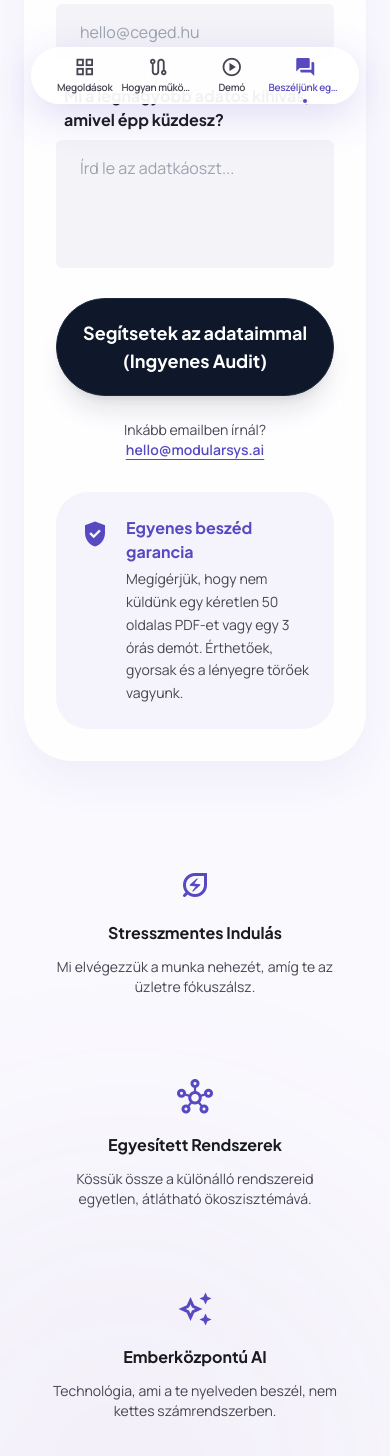
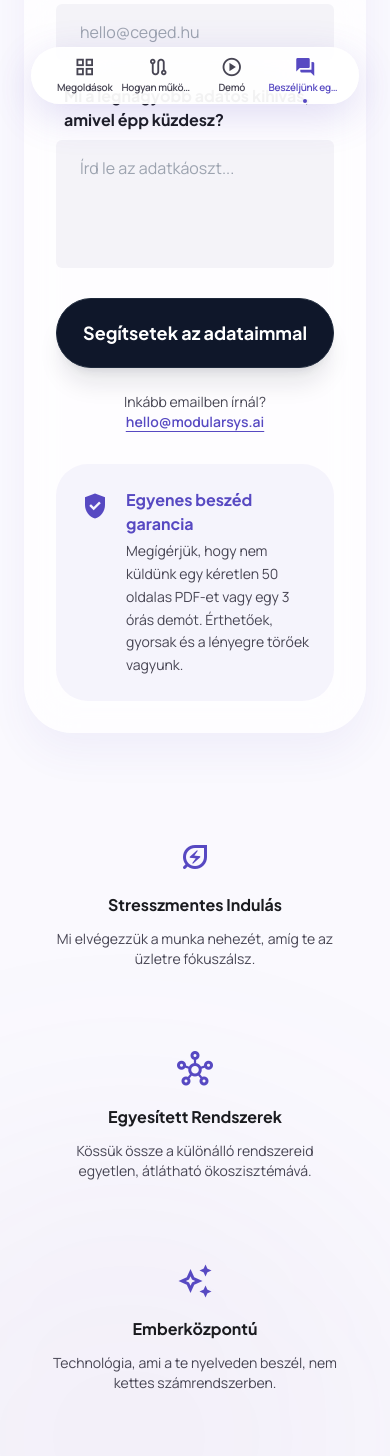
Before and after one commit to szarkamarci/modularsys, a React (Vite) app: page /audit in a window 390 px wide. Shown: the part 724-2180 px from the top of the page. Built offline with nearby package versions, Linux system fonts and the light colour scheme.

Commit message:
fix: adjust mobile audit button, refine feature titles, delay hero animation on mobile

```diff
--- a/src/components/DockingHero.jsx
+++ b/src/components/DockingHero.jsx
@@ -300,7 +300,7 @@ const DockingHero = () => {
   const [phase, setPhase] = useState(prefersReduced ? 'ready' : 'initial');
   const [scenario, setScenario] = useState('inventory');
   const [hasPlayed, setHasPlayed] = useState(prefersReduced);
-  const sectionRef = useRef(null);
+  const animationContainerRef = useRef(null);
   const timeoutsRef = useRef([]);
 
   const clearTimers = useCallback(() => {
@@ -328,7 +328,7 @@ const DockingHero = () => {
 
   useEffect(() => {
     if (hasPlayed || prefersReduced) return;
-    const el = sectionRef.current;
+    const el = animationContainerRef.current;
     if (!el) return;
     const observer = new IntersectionObserver(
       ([entry]) => { if (entry.isIntersecting) { runSequence(); observer.disconnect(); } },
@@ -359,7 +359,6 @@ const DockingHero = () => {
 
   return (
     <section
-      ref={sectionRef}
       id="solution"
       className="max-w-7xl mx-auto px-4 md:px-8 pt-28 md:pt-36 pb-16 md:pb-24 scroll-mt-20"
       aria-label="ModularAI docking demonstration"
@@ -396,7 +395,7 @@ const DockingHero = () => {
         </div>
 
         {/* Right: docking scene */}
-        <div className="lg:w-[55%] w-full">
+        <div className="lg:w-[55%] w-full" ref={animationContainerRef}>
           <div className="relative bg-white/60 border border-outline-variant/15 rounded-lg p-5 md:p-7 backdrop-blur-sm">
             <div className="flex items-center gap-2 mb-4">
               <span
--- a/src/locales/en/translation.json
+++ b/src/locales/en/translation.json
@@ -226,7 +226,8 @@
     "field2_placeholder": "hello@company.com",
     "field3_label": "What's the biggest 'spreadsheet spaghetti' nightmare you're facing?",
     "field3_placeholder": "Describe your data chaos...",
-    "submit_btn": "Rescue My Data (Free Audit)",
+    "submit_btn": "Rescue My Data",
+    "submit_btn_suffix": " (Free Audit)",
     "submitting_btn": "Untangling Data...",
     "prefer_email": "Prefer email?",
     "success_title": "Signal Received!",
@@ -239,7 +240,7 @@
     "feat1_desc": "We handle the heavy lifting while you focus on what matters most.",
     "feat2_title": "Unified Nodes",
     "feat2_desc": "Connect your siloed apps into one beautiful, breathing ecosystem.",
-    "feat3_title": "Human-First AI",
+    "feat3_title": "Human-First",
     "feat3_desc": "Technology that speaks your language, not binary riddles."
   },
 
--- a/src/locales/hu/translation.json
+++ b/src/locales/hu/translation.json
@@ -195,7 +195,8 @@
     "field2_placeholder": "hello@ceged.hu",
     "field3_label": "Mi a legnagyobb adatos kihívás, amivel épp küzdesz?",
     "field3_placeholder": "Írd le az adatkáoszt...",
-    "submit_btn": "Segítsetek az adataimmal (Ingyenes Audit)",
+    "submit_btn": "Segítsetek az adataimmal",
+    "submit_btn_suffix": " (Ingyenes Audit)",
     "submitting_btn": "Adatok mentése folyamatban...",
     "prefer_email": "Inkább emailben írnál?",
     "success_title": "Jelzés megérkezett!",
@@ -208,7 +209,7 @@
     "feat1_desc": "Mi elvégezzük a munka nehezét, amíg te az üzletre fókuszálsz.",
     "feat2_title": "Egyesített Rendszerek",
     "feat2_desc": "Kössük össze a különálló rendszereid egyetlen, átlátható ökoszisztémává.",
-    "feat3_title": "Emberközpontú AI",
+    "feat3_title": "Emberközpontú",
     "feat3_desc": "Technológia, ami a te nyelveden beszél, nem kettes számrendszerben."
   },
 
--- a/src/pages/Audit.jsx
+++ b/src/pages/Audit.jsx
@@ -106,7 +106,12 @@ const Audit = () => {
                     disabled={isSubmitting}
                     className="w-full bg-slate-900 border border-slate-800 text-white py-5 rounded-full font-headline font-bold text-lg shadow-xl shadow-slate-900/10 hover:bg-slate-800 disabled:opacity-70 transition-all duration-300 active:scale-95 flex justify-center items-center gap-2"
                   >
-                    {isSubmitting ? t('get_started.submitting_btn') : t('get_started.submit_btn')}
+                    {isSubmitting ? t('get_started.submitting_btn') : (
+                      <>
+                        {t('get_started.submit_btn')}
+                        <span className="hidden sm:inline">{t('get_started.submit_btn_suffix')}</span>
+                      </>
+                    )}
                     {isSubmitting && <span className="material-symbols-outlined animate-spin text-lg">autorenew</span>}
                   </button>
                   <p className="text-center text-sm text-[#474553]">
```
